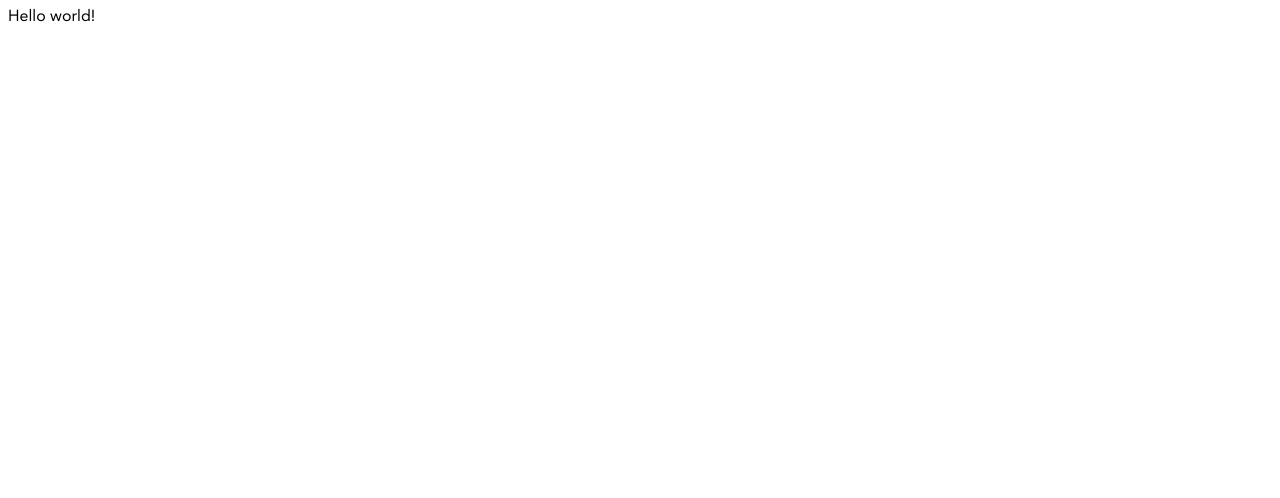
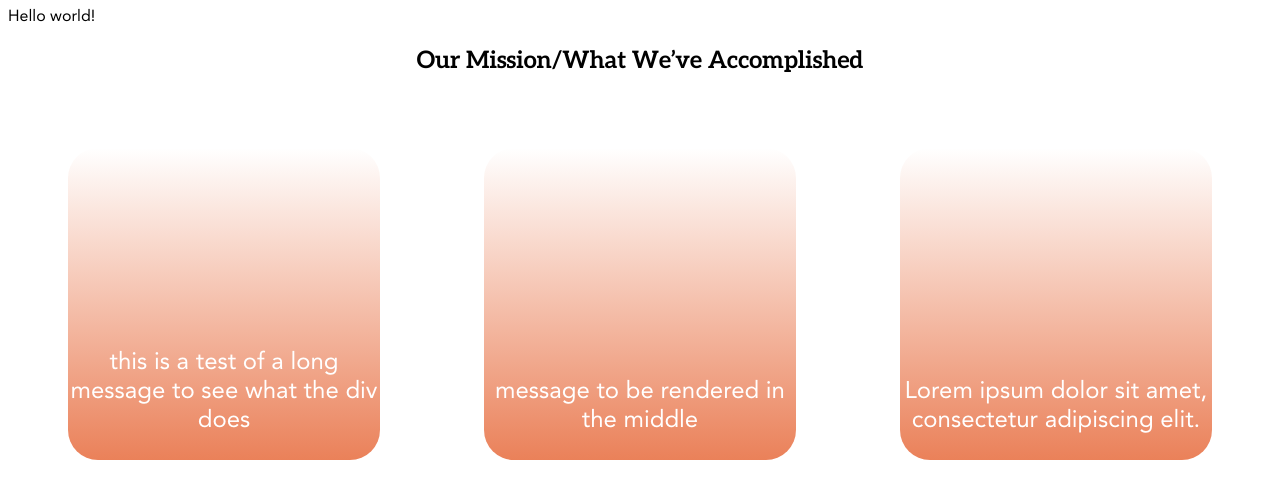
Before and after one commit to bitcamp/bitcamp-site-2023, a Nuxt app: page / in a window 1280 px wide. Shown: the top 498 px of the page. Built offline with nearby package versions, Linux system fonts and the light colour scheme.

Commit message:
Added Mission/Accomplishment Section

```diff
--- a/components/HelloWorld.vue
+++ b/components/HelloWorld.vue
@@ -1,5 +1,11 @@
 <template>
   <div>Hello world!</div>
+  <MissionAccomplishments
+    :Accomplishments="[
+      'this is a test of a long message to see what the div does',
+      'message to be rendered in the middle',
+      'Lorem ipsum dolor sit amet, consectetur adipiscing elit.']">
+  </MissionAccomplishments>
 </template>
 
 <script setup lang="ts"></script>
--- /dev/null
+++ b/components/InformationTile.vue
@@ -0,0 +1,39 @@
+<template>
+    <div class="rectangle-info"><p class="tile-content">{{ textContent }}</p></div>
+</template>
+
+<script lang="ts">
+export default {
+  name: 'RectangleInfo',
+  props: {
+    textContent: {
+      type: String,
+      required: true,
+    }
+  },
+};
+</script>
+
+<style>
+.rectangle-info {
+    width: 312px;
+    height: 312px;
+    background: linear-gradient(180deg, rgba(0, 0, 0, 0) 0%, rgba(232, 115, 71, 0.9) 100%);
+    border-radius: 30px;
+    margin: 52px;
+
+    text-align: center;
+    position: relative;
+
+}
+.tile-content {
+    font-style: normal;
+    font-weight: 400;
+    font-size: 24px;
+    line-height: 29px;
+    color: #FFFFFF;
+    position: absolute;
+    bottom: 0;
+
+}
+</style>
--- /dev/null
+++ b/components/MissionAccomplishments.vue
@@ -0,0 +1,33 @@
+<template>
+    <div class="mission-and-accomplishments">
+        <h2>Our Mission/What We’ve Accomplished</h2>
+        <div class="container">
+            <InformationTile v-for="blurb in Accomplishments" :textContent="(blurb as string)"></InformationTile>
+        </div>
+    </div>
+</template>
+
+<script lang="ts">
+export default {
+  name: 'MissionAccomplishmentsSection',
+  props: {
+    Accomplishments: { /* List with blurbs to be displayed */
+      type: Array,
+      required: true,
+    },
+  },
+};
+</script>
+
+<style>
+.mission-and-accomplishments {
+    text-align: center;
+
+}
+.container {
+    display: flex;
+    flex-wrap: wrap; /* Allows for vertical stackign depending on screen size */
+    align-items: center;
+    justify-content: center;
+}
+</style>
```
